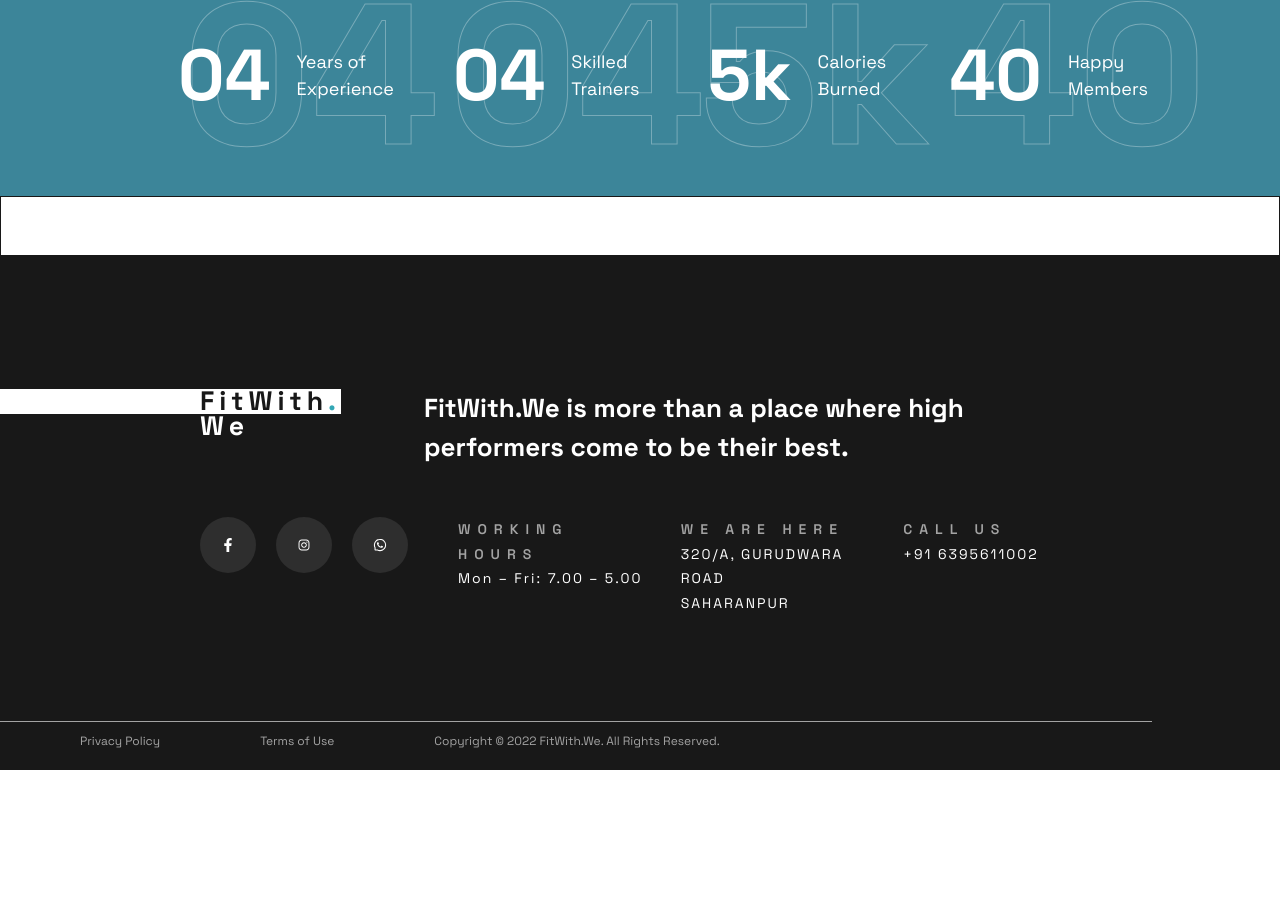
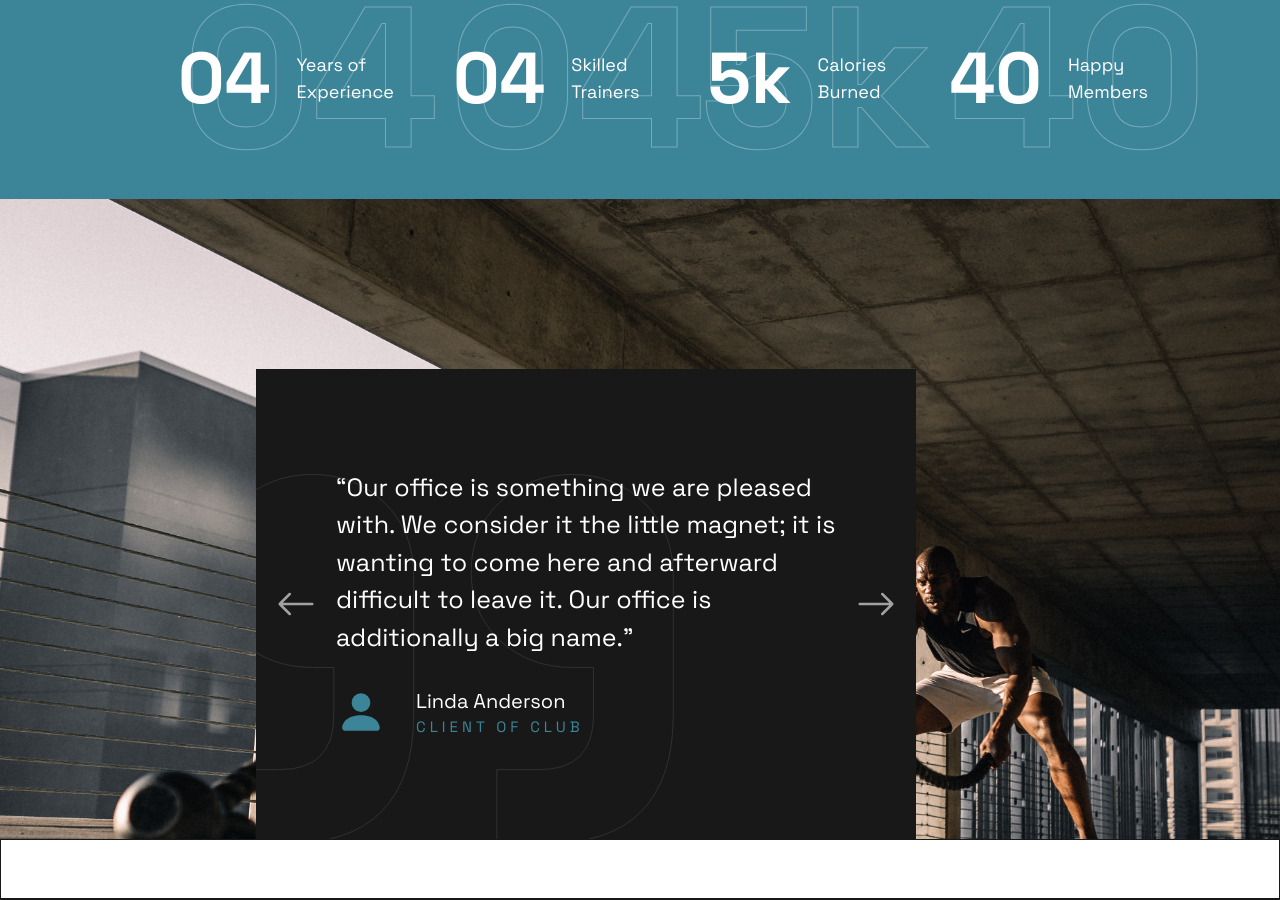
Before and after one commit to fitwithwe/fitwithwe, a React (Vite) app: page /home in a window 1280 px wide. Shown: the part 1112-2012 px from the top of the page. Before the commit the page ends 1882 px from the top, so only its background shows below. Built offline with nearby package versions, Linux system fonts and the light colour scheme.

Commit message:
vercel json header

```diff
--- a/src/pages/Home/Home.view.tsx
+++ b/src/pages/Home/Home.view.tsx
@@ -4,6 +4,7 @@ import Banner from "./components/Banner";
 import Motivation from "./components/Motivation";
 import MovingLine from "./components/MovingLine";
 import Stats from "./components/Stats";
+import Testimonial from "./components/Testimonial";
 import { useHomeContext } from "./utils/context";
 
 export default function HomeView() {
@@ -12,7 +13,8 @@ export default function HomeView() {
         <Flex direction={'column'}>
             <Banner />
             <Motivation />
-            <Stats/>
+            <Stats />
+            <Testimonial />
             <MovingLine />
         </Flex>
     );
--- a/src/pages/Home/components/Motivation.tsx
+++ b/src/pages/Home/components/Motivation.tsx
@@ -1,4 +1,5 @@
 import { Flex, Text, Image, Grid, GridItem } from "@chakra-ui/react";
+import HoverMotion from "../../../components/HoverMotion";
 
 const items = [
     {
@@ -50,6 +51,7 @@ export default function Motivation() {
                         >
                             {row.num}
                         </Flex>
+                        <HoverMotion>
                             <Flex
                                 fontWeight={'500'}
                                 lineHeight={1.5}
@@ -58,7 +60,7 @@ export default function Motivation() {
                             >
                                 {row.title}
                             </Flex>
-
+                        </HoverMotion>
                         <Flex
                             mb={'20px'}
                             fontSize={{ base: '12px', md: '14px', lg: '16px' }}
--- /dev/null
+++ b/src/pages/Home/components/Testimonial.tsx
@@ -0,0 +1,110 @@
+import { ArrowBackIcon, ArrowForwardIcon } from "@chakra-ui/icons";
+import { Flex, Text, Image } from "@chakra-ui/react";
+import { BsArrowLeft, BsArrowRight, BsFillPersonFill } from "react-icons/bs";
+
+export default function Testimonial() {
+    return (
+        <Flex w='100%' direction={'column'} maxH='80vh' overflow={'hidden'} position='relative'>
+            <Flex w='100%' display={{ base: 'none', md: 'inherit' }}>
+                <Image src="/bg2.jpeg" w='100%' />
+            </Flex>
+            <Flex
+                position={{ base: 'inherit', md: 'absolute' }}
+                zIndex={99}
+                w={{ base: '100%', md: 'auto' }}
+                bgColor={'#181818'}
+                transition='background 0.3s, border 0.3s, border-radius 0.3s, box-shadow 0.3s'
+                bottom={'0%'}
+                left={{ base: 'none', md: '10%', lg: '20%' }}
+                overflow='hidden'
+                color={'white'}
+                justifyContent='space-between'
+                alignItems='center'
+                px='20px'
+                py={{base:'80px',md:'100px'}}
+                gridGap={'20px'}
+            >
+                <Flex
+                    position={'absolute'}
+                    bottom={{ base: '-10%', md: '-40%' }}
+                    left={'-20%'}
+                    opacity={0.1}
+                    fontSize={{ base: '750px', sm: '1000px', md: '1250px', lg: '1500px' }}
+                    color='transparent'
+                    lineHeight={0}
+                    style={{
+                        WebkitTextStroke: '1px white'
+                    }}
+                >
+                    {'"'}
+                </Flex>
+                <Flex
+                    fontWeight={'100'}
+                    fontSize={{ base: '20px', sm: '25px', md: '33px', lg: '40px' }}
+                    opacity={0.6}
+                    cursor='pointer'
+                    transition={'0.1s ease-out'}
+                    _hover={{
+                        color: '#3c8599',
+                        transition: '0.2s ease-in'
+                    }}
+                >
+                    <BsArrowLeft />
+                </Flex>
+
+                <Flex
+                    fontSize={{ base: '16px', sm: '19px', md: '22px', lg: '25px' }}
+                    direction='column'
+                >
+                    <Text
+                        w={{ base: '200px', sm: '300px', md: '400px', lg: '500px' }}
+                    >
+                        “Our office is something we are pleased with. We consider it the little magnet; it is wanting to come here and afterward difficult to leave it. Our office is additionally a big name.”
+                    </Text>
+                    <Flex
+                        mt={'30px'}
+                        alignItems='center'
+                        gridGap={{ base: '15px', sm: '20px', md: '25px', lg: '30px' }}
+                    >
+                        <Flex
+                            fontSize={{ base: '20px', sm: '30px', md: '40px', lg: '50px' }}
+                            color='#3c8599'
+                        >
+                            <BsFillPersonFill />
+                        </Flex>
+                        <Flex
+                            direction={'column'}
+                        >
+                            <Text
+                                fontSize={{ base: '14px', sm: '16px', md: '18px', lg: '20px' }}
+                            >
+                                Linda Anderson
+                            </Text>
+                            <Text
+                                letterSpacing={'4px'}
+                                fontSize={{ base: '12px', sm: '13px', md: '14px', lg: '15px' }}
+                                color={'#3c8599'}
+                            >
+                                CLIENT OF CLUB
+                            </Text>
+                        </Flex>
+                    </Flex>
+                </Flex>
+
+                <Flex
+                    fontWeight={'100'}
+                    fontSize={{ base: '20px', sm: '25px', md: '33px', lg: '40px' }}
+                    opacity={0.6}
+                    cursor='pointer'
+                    transition={'0.1s ease-out'}
+                    _hover={{
+                        color: '#3c8599',
+                        transition: '0.2s ease-in'
+                    }}
+                >
+                    <BsArrowRight />
+                </Flex>
+            </Flex>
+        </Flex>
+    )
+}
```
Also changed, not shown: public/bg2.jpeg (added). Lines whose indentation alone changed are shown as unchanged.
